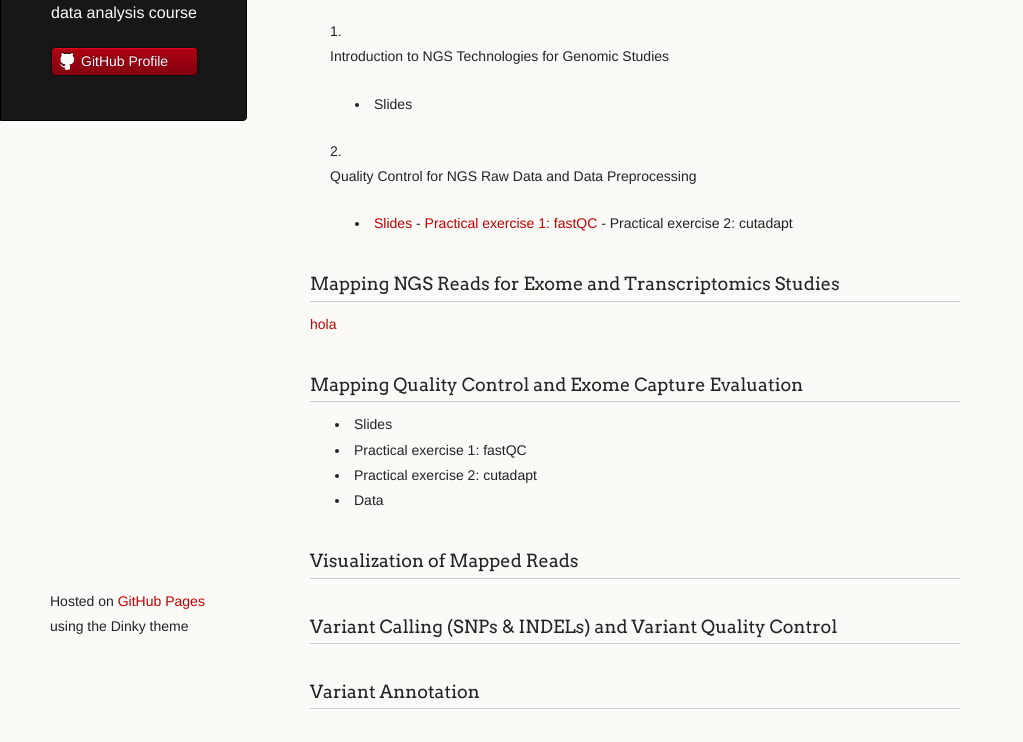
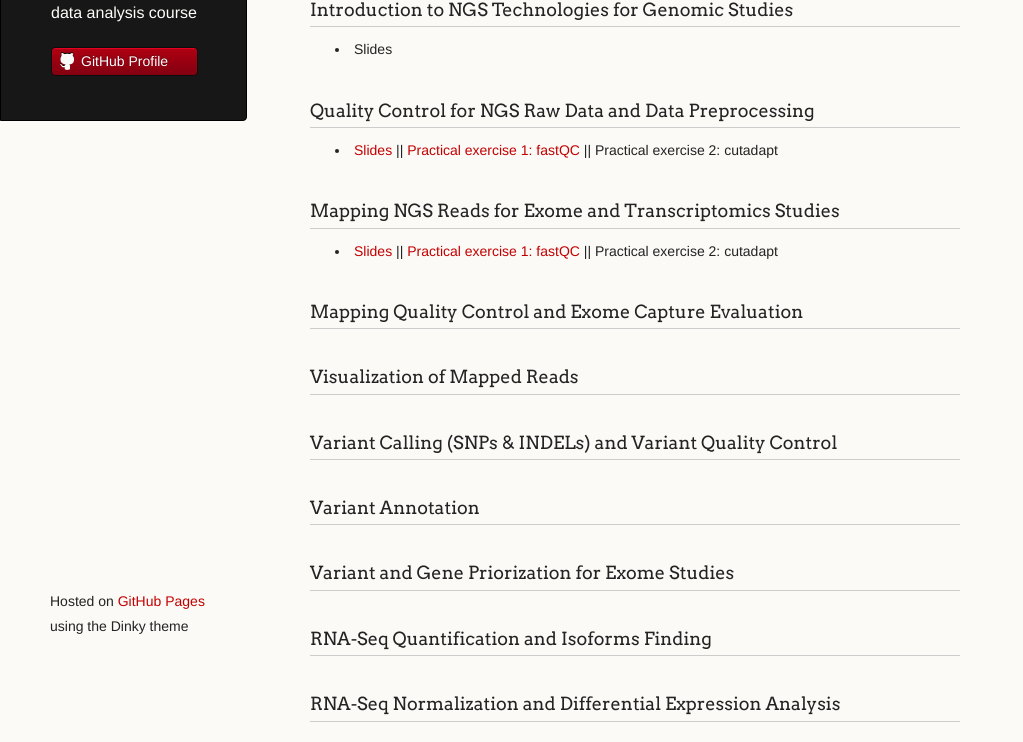
Before and after one commit to imedina/ngscourse.github.io, a plain HTML site: page index.html in a window 1280 px wide. Shown: the part 129-871 px from the top of the page, without its empty margins (0-1023 px from the left). Drawn offline with Linux system fonts and the light colour scheme.

Commit message:
Replace master branch with page content via GitHub

```diff
--- a/index.html
+++ b/index.html
@@ -30,38 +30,27 @@
         <h1>
 <a name="some-title-here" class="anchor" href="#some-title-here"><span class="octicon octicon-link"></span></a>Some Title Here</h1>
 
-<p>Prueba!</p>
-
-<ol>
-<li>
-<p>Introduction to NGS Technologies for Genomic Studies</p>
+<h3>
+<a name="introduction-to-ngs-technologies-for-genomic-studies" class="anchor" href="#introduction-to-ngs-technologies-for-genomic-studies"><span class="octicon octicon-link"></span></a>Introduction to NGS Technologies for Genomic Studies</h3>
 
 <ul>
 <li>Slides</li>
-</ul>
-</li>
-<li>
-<p>Quality Control for NGS Raw Data and Data Preprocessing</p>
+</ul><h3>
+<a name="quality-control-for-ngs-raw-data-and-data-preprocessing" class="anchor" href="#quality-control-for-ngs-raw-data-and-data-preprocessing"><span class="octicon octicon-link"></span></a>Quality Control for NGS Raw Data and Data Preprocessing</h3>
 
 <ul>
 <li>
-<a href="COURSE_MATERIALS/rna-seq/slides/slides.pdf">Slides</a> - <a href="COURSE_MATERIALS/rna-seq/examples/example.html">Practical exercise 1: fastQC</a> - Practical exercise 2: cutadapt</li>
-</ul>
-</li>
-</ol><h3>
+<a href="COURSE_MATERIALS/rna-seq/slides/slides.pdf">Slides</a>  ||  <a href="COURSE_MATERIALS/rna-seq/examples/example.html">Practical exercise 1: fastQC</a>  ||  Practical exercise 2: cutadapt</li>
+</ul><h3>
 <a name="mapping-ngs-reads-for-exome-and-transcriptomics-studies" class="anchor" href="#mapping-ngs-reads-for-exome-and-transcriptomics-studies"><span class="octicon octicon-link"></span></a>Mapping NGS Reads for Exome and Transcriptomics Studies</h3>
 
-<p><a href="http://www.elmundo.es/" title="hola por aqui">hola</a></p>
+<ul>
+<li>
+<a href="COURSE_MATERIALS/rna-seq/slides/slides.pdf">Slides</a>  ||  <a href="COURSE_MATERIALS/rna-seq/examples/example.html">Practical exercise 1: fastQC</a>  ||  Practical exercise 2: cutadapt</li>
+</ul><h3>
+<a name="mapping-quality-control-and-exome-capture-evaluation" class="anchor" href="#mapping-quality-control-and-exome-capture-evaluation"><span class="octicon octicon-link"></span></a>Mapping Quality Control and Exome Capture Evaluation</h3>
 
 <h3>
-<a name="mapping-quality-control-and-exome-capture-evaluation" class="anchor" href="#mapping-quality-control-and-exome-capture-evaluation"><span class="octicon octicon-link"></span></a>Mapping Quality Control and Exome Capture Evaluation</h3>
-
-<ul>
-<li>Slides</li>
-<li>Practical exercise 1: fastQC</li>
-<li>Practical exercise 2: cutadapt</li>
-<li>Data</li>
-</ul><h3>
 <a name="visualization-of-mapped-reads" class="anchor" href="#visualization-of-mapped-reads"><span class="octicon octicon-link"></span></a>Visualization of Mapped Reads</h3>
 
 <h3>
--- a/params.json
+++ b/params.json
@@ -1 +1 @@
-{"name":"NGS","tagline":"data analysis course","body":"Some Title Here\r\n===============\r\n\r\nPrueba!\r\n\r\n1. Introduction to NGS Technologies for Genomic Studies\r\n    - Slides\r\n\r\n2. Quality Control for NGS Raw Data and Data Preprocessing\r\n    - [Slides](COURSE_MATERIALS/rna-seq/slides/slides.pdf) - [Practical exercise 1: fastQC](COURSE_MATERIALS/rna-seq/examples/example.html) - Practical exercise 2: cutadapt\r\n\r\n\r\n   \r\n\r\n### Mapping NGS Reads for Exome and Transcriptomics Studies\r\n\r\n[hola]\r\n\r\n[hola]:http://www.elmundo.es/ \"hola por aqui\"\r\n\r\n\r\n### Mapping Quality Control and Exome Capture Evaluation\r\n\r\n- Slides\r\n- Practical exercise 1: fastQC\r\n- Practical exercise 2: cutadapt\r\n- Data\r\n\r\n\r\n### Visualization of Mapped Reads\r\n\r\n\r\n\r\n### Variant Calling (SNPs & INDELs) and Variant Quality Control\r\n\r\n\r\n\r\n### Variant Annotation\r\n\r\n\r\n\r\n### Variant and Gene Priorization for Exome Studies\r\n\r\n\r\n\r\n### RNA-Seq Quantification and Isoforms Finding\r\n\r\n\r\n\r\n### RNA-Seq Normalization and Differential Expression Analysis\r\n\r\n\r\n\r\n### Cloud Computing Resources for NGS\r\n","google":"","note":"Don't delete this file! It's used internally to help with page regeneration."}
+{"name":"NGS","tagline":"data analysis course","body":"Some Title Here\r\n===============\r\n\r\n### Introduction to NGS Technologies for Genomic Studies\r\n\r\n- Slides\r\n\r\n### Quality Control for NGS Raw Data and Data Preprocessing\r\n\r\n- [Slides](COURSE_MATERIALS/rna-seq/slides/slides.pdf)  ||  [Practical exercise 1: fastQC](COURSE_MATERIALS/rna-seq/examples/example.html)  ||  Practical exercise 2: cutadapt\r\n   \r\n\r\n### Mapping NGS Reads for Exome and Transcriptomics Studies\r\n\r\n- [Slides](COURSE_MATERIALS/rna-seq/slides/slides.pdf)  ||  [Practical exercise 1: fastQC](COURSE_MATERIALS/rna-seq/examples/example.html)  ||  Practical exercise 2: cutadapt\r\n\r\n### Mapping Quality Control and Exome Capture Evaluation\r\n\r\n\r\n\r\n### Visualization of Mapped Reads\r\n\r\n\r\n\r\n### Variant Calling (SNPs & INDELs) and Variant Quality Control\r\n\r\n\r\n\r\n### Variant Annotation\r\n\r\n\r\n\r\n### Variant and Gene Priorization for Exome Studies\r\n\r\n\r\n\r\n### RNA-Seq Quantification and Isoforms Finding\r\n\r\n\r\n\r\n### RNA-Seq Normalization and Differential Expression Analysis\r\n\r\n\r\n\r\n### Cloud Computing Resources for NGS\r\n","google":"","note":"Don't delete this file! It's used internally to help with page regeneration."}
```
